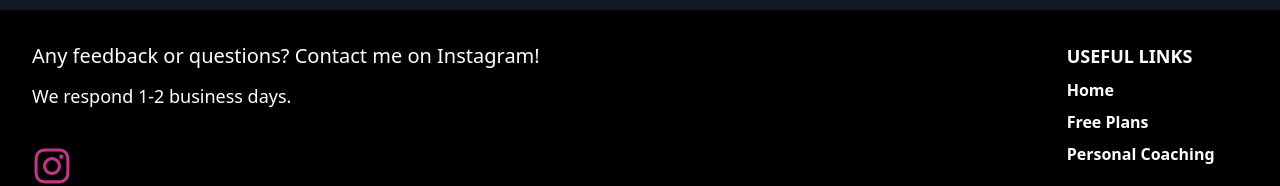
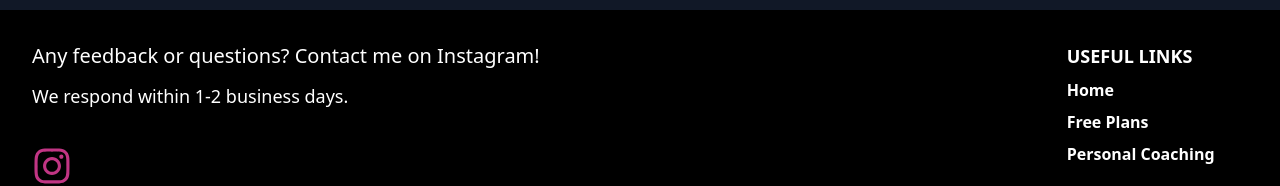
Before and after one commit to jburanpuri/IntelligentLifting, a Next.js app: page / in a window 1280 px wide. Shown: the part 2750-2936 px from the top of the page. Built offline with nearby package versions, Linux system fonts and the light colour scheme.

Commit message:
fixed typo

```diff
--- a/components/FooterComponent/footer.js
+++ b/components/FooterComponent/footer.js
@@ -10,7 +10,7 @@ export default function Footer() {
         <div className="w-full lg:w-6/12 px-4">
           <h4 className="text-xl fonat-semibold text-white">Any feedback or questions? Contact me on Instagram!</h4>
           <h5 className="text-lg mt-0 mb-2 text-white py-3">
-            We respond 1-2 business days.
+            We respond within 1-2 business days.
           </h5>
           <div className="mt-6 lg:mb-0 mb-6">
             <button className="bg-black text-lightBlue-400 font-normal h-10 w-10 items-center justify-center align-center rounded-full outline-none focus:outline-none mr-2" type="button">
```
